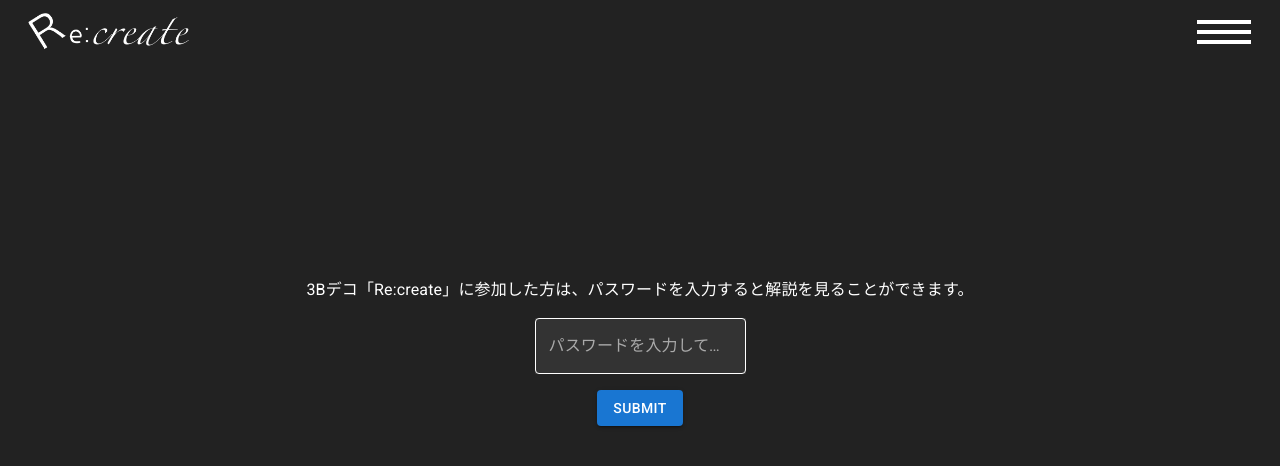
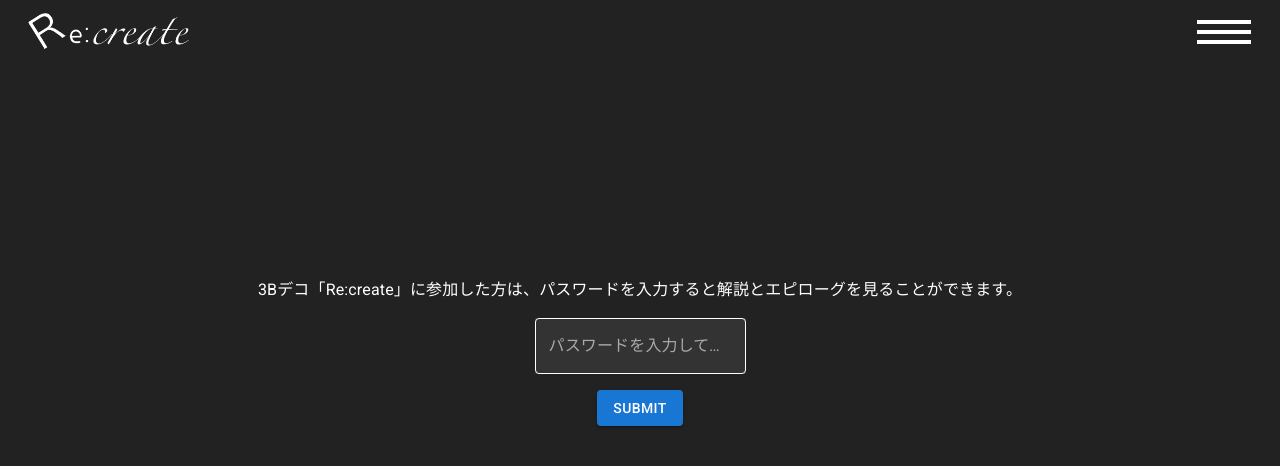
Before and after one commit to tk-jr3-reboot2024/tk-jr3-reboot2024.github.io, a React (Create React App) app: page /introduction/b/editorial_form in a window 1280 px wide. Shown: the top 466 px of the page. Built offline with nearby package versions, Linux system fonts and the light colour scheme.

Commit message:
Update editorial_form.js

```diff
--- a/src/components/introduction/3b-components/smartphone/editorial/editorial_form.js
+++ b/src/components/introduction/3b-components/smartphone/editorial/editorial_form.js
@@ -37,7 +37,7 @@ function EditorialForm(){
 				}}
 				>
 					<div>
-						3Bデコ「Re:create」に参加した方は、パスワードを入力すると解説を見ることができます。
+						3Bデコ「Re:create」に参加した方は、パスワードを入力すると解説とエピローグを見ることができます。
 					</div>
 					<TextField
 					label="パスワードを入力してください．"
```
